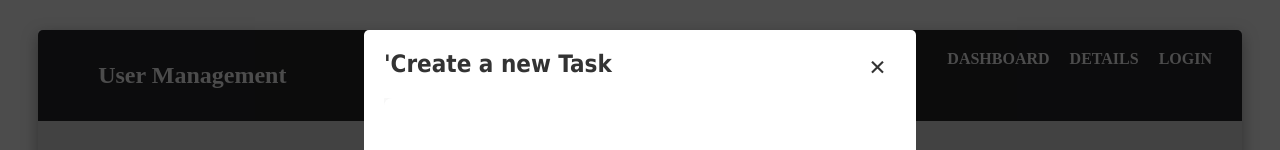
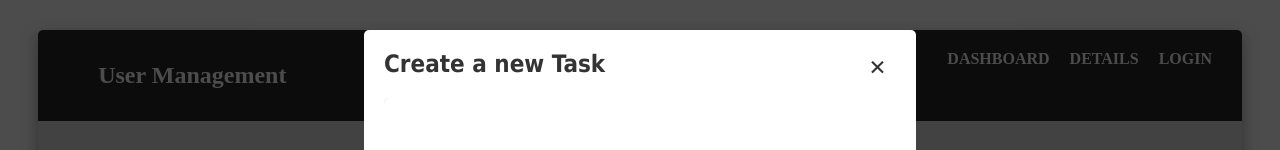
Before and after one commit to Rgaibi/angular, an Angular app in the folder ANGULAR-HTTP-CLIENT/: page / in a window 1280 px wide. Both pictures are taken after a click on the button "Create Task". Shown: the top 150 px of the page. Built offline with nearby package versions, Linux system fonts and the light colour scheme; no server answers.

Commit message:
Creating an Update Task Form

```diff
--- a/ANGULAR-HTTP-CLIENT/src/app/dashboard/create-task/create-task.component.html
+++ b/ANGULAR-HTTP-CLIENT/src/app/dashboard/create-task/create-task.component.html
@@ -1,6 +1,6 @@
 <div class="overlay">
 	<div class="popup">
-		<h2>'Create a new Task</h2>
+		<h2>{{ isEditMode? 'Update Task' : 'Create a new Task'}}</h2>
 		<a class="close" href="#" (click)="OnCloseForm()">&times;</a>
 		<div class="content">
 			<section class="container">
@@ -45,7 +45,7 @@
                       </div>
                     </div>
                   </div>
-                  <button type="submit">Create Task</button>
+                  <button type="submit"> {{ isEditMode ? 'Update Task' : 'Create Task' }} </button>
                 </form>
               </section>
 		</div>
--- a/ANGULAR-HTTP-CLIENT/src/app/dashboard/create-task/create-task.component.ts
+++ b/ANGULAR-HTTP-CLIENT/src/app/dashboard/create-task/create-task.component.ts
@@ -1,4 +1,4 @@
-import { Component, EventEmitter, Output } from '@angular/core';
+import { AfterViewInit, Component, EventEmitter, Input, Output, ViewChild } from '@angular/core';
 import { NgForm } from '@angular/forms';
 import { Task } from 'src/app/model/task';
 
@@ -7,10 +7,20 @@ import { Task } from 'src/app/model/task';
   templateUrl: './create-task.component.html',
   styleUrls: ['./create-task.component.css']
 })
-export class CreateTaskComponent {
+export class CreateTaskComponent implements AfterViewInit {
+
+  @Input() isEditMode: boolean = false;
+  @Input() selectedTask!: Task
+  @ViewChild('taskForm') taskForm!: NgForm;
 
   @Output()CloseForm: EventEmitter<boolean> = new EventEmitter<boolean>();
   @Output() emitTaskData : EventEmitter<Task> = new EventEmitter<Task>();
+
+  ngAfterViewInit(): void {
+    setTimeout(() => {
+      this.taskForm.form.patchValue(this.selectedTask);
+    }, 0);
+  }
 
   OnCloseForm(){
     this.CloseForm.emit(false);
--- a/ANGULAR-HTTP-CLIENT/src/app/dashboard/dashboard.component.html
+++ b/ANGULAR-HTTP-CLIENT/src/app/dashboard/dashboard.component.html
@@ -1,4 +1,4 @@
-<app-create-task *ngIf="showCreateTaskForm" (CloseForm)="CloseCreateTaskForm()" (emitTaskData)="createTask($event)"></app-create-task>
+<app-create-task *ngIf="showCreateTaskForm" (CloseForm)="CloseCreateTaskForm()" (emitTaskData)="createTask($event)" [isEditMode]="editMode" [selectedTask]="selectedTask"></app-create-task>
 
 <div class="dashboard-container">
     <div style="display: flex;">
@@ -27,7 +27,7 @@
                     <button class="task-action-btn" title="Detail">
                         <i class="fa fa-info-circle" aria-hidden="true"></i>
                     </button>
-                    <button class="task-action-btn" title="Edit">
+                    <button class="task-action-btn" title="Edit" (click)="onEditTaskclicked(task.id)">
                         <i class="fa fa-pencil-square-o" aria-hidden="true"></i>
                     </button>
                     <button class="task-action-btn" title="Delete" (click)="deleteTask(task.id)">
--- a/ANGULAR-HTTP-CLIENT/src/app/dashboard/dashboard.component.ts
+++ b/ANGULAR-HTTP-CLIENT/src/app/dashboard/dashboard.component.ts
@@ -14,6 +14,8 @@ export class DashboardComponent implements OnInit {
   allTasks: Task[] = []
   http: HttpClient = inject(HttpClient);
   taskService: TaskService = inject(TaskService)
+  editMode: boolean = false;
+  selectedTask!: Task;
 
   ngOnInit(): void {
       this.fetchAllTasks();
@@ -21,6 +23,8 @@ export class DashboardComponent implements OnInit {
 
   OpenCreateTaskForm(){
     this.showCreateTaskForm = true;
+    this.editMode = false;
+    this.selectedTask = {title: '', description: '', assignedTo: '', createdAt: '', priority: '', status: ''}
   }
 
   CloseCreateTaskForm(){
@@ -60,5 +64,14 @@ export class DashboardComponent implements OnInit {
     this.taskService.deleteAllTasks()
   }
 
+  onEditTaskclicked(id?: string) {
+      this.showCreateTaskForm = true;
+      this.editMode = true;
+      this.selectedTask = this.allTasks.find((task) => {
+        return task.id === id
+      })!
+
+  }
+
 
 }
```
